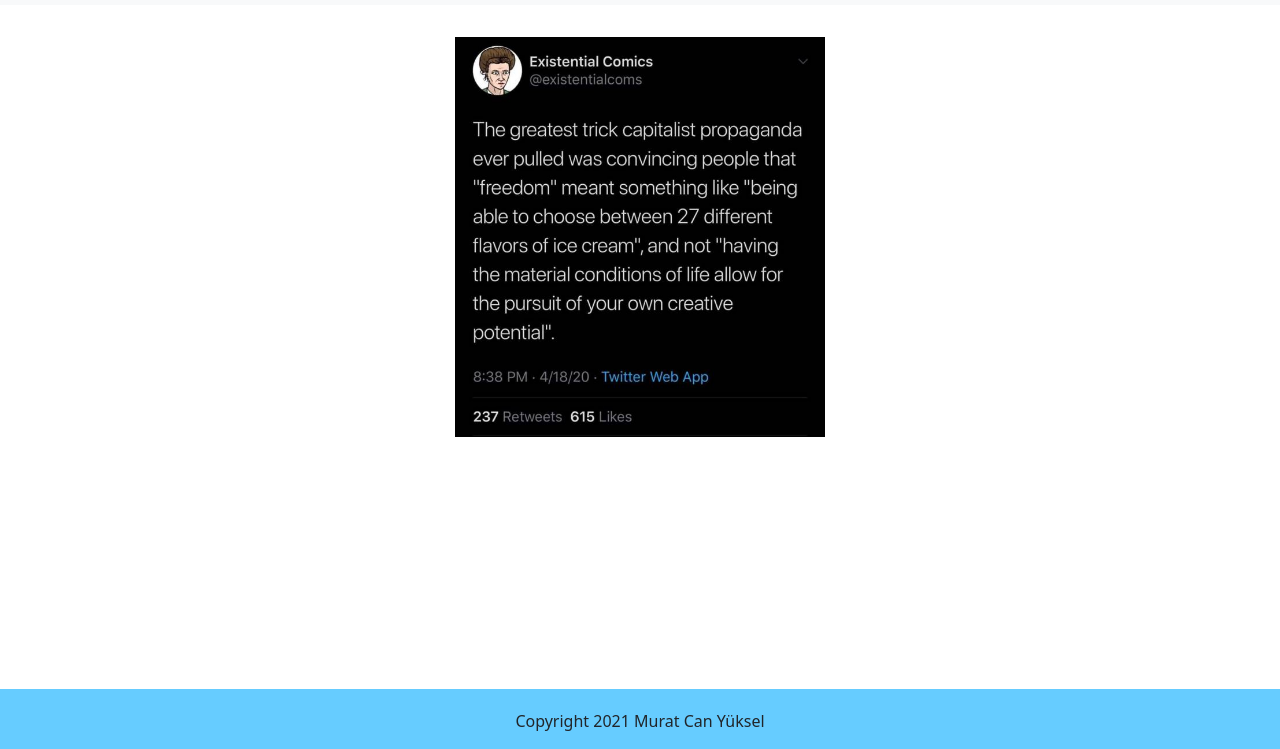
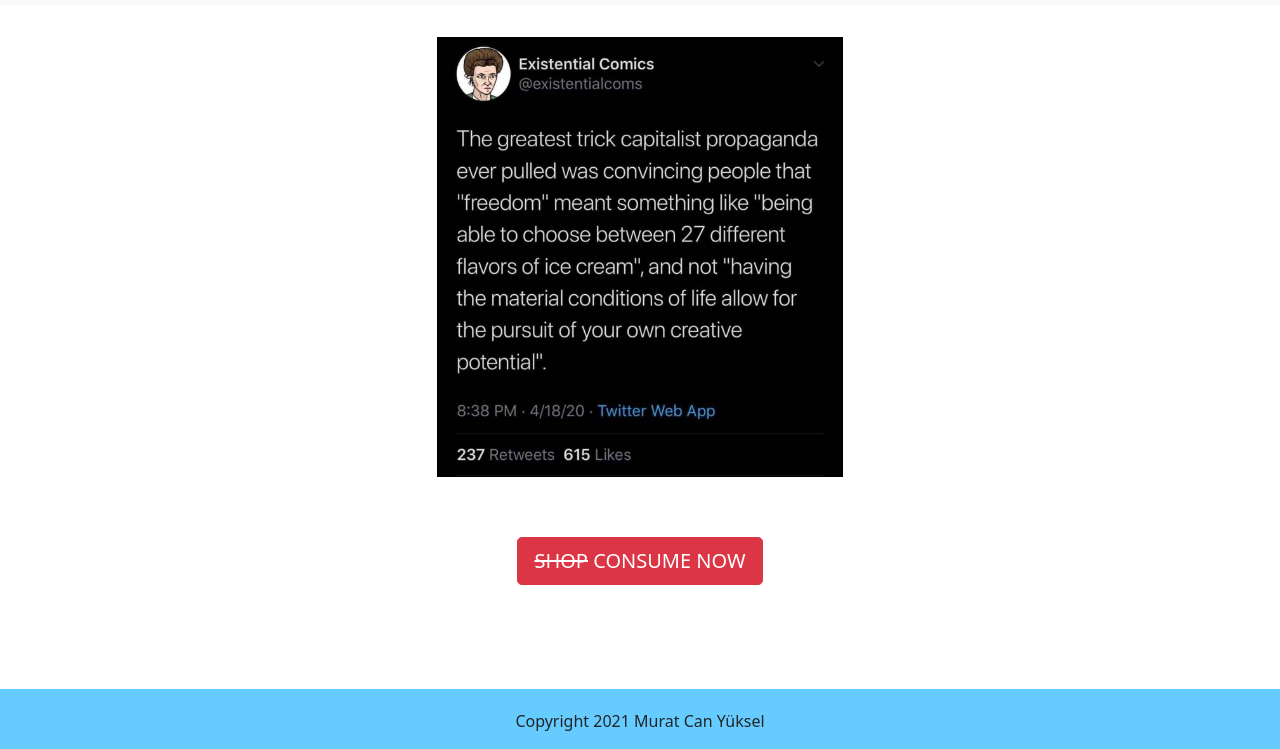
Before and after one commit to muratcan-yuksel/shopping-cart, a Gatsby site: page / in a window 1280 px wide. Shown: the part 51-800 px from the top of the page. Built offline with nearby package versions, Linux system fonts and the light colour scheme; Gatsby itself is replaced by a stand-in of ours.

Commit message:
button is ok too

```diff
--- a/src/pages/index.js
+++ b/src/pages/index.js
@@ -8,10 +8,11 @@ export default function Home() {
 <div className={indexContainer}>
 {/* <div>Hello world bruh</div> */}
 
-<img src="/welcome.jpg" style={{maxWidth:"100%"}, {maxHeight:"50vh"}} />
-
+<img src="/welcome.jpg" style={{maxWidth:"100%"}, {maxHeight:"55vh"}} />
+<button type="button" style={{marginTop:"3em"}} class="btn btn-danger btn-lg"><del>SHOP</del> CONSUME NOW</button>
 
 </div>
+
   </Layout>
   )
 }
--- a/src/styles/layout.module.css
+++ b/src/styles/layout.module.css
@@ -13,8 +13,8 @@
 }
 .indexContainer{
     display:flex;
-    flex-direction: row;
+    flex-direction: column;
     justify-content: center;
-    align-items:flex-end;
+    align-items:center;
     padding-top:2em;
 }
```
